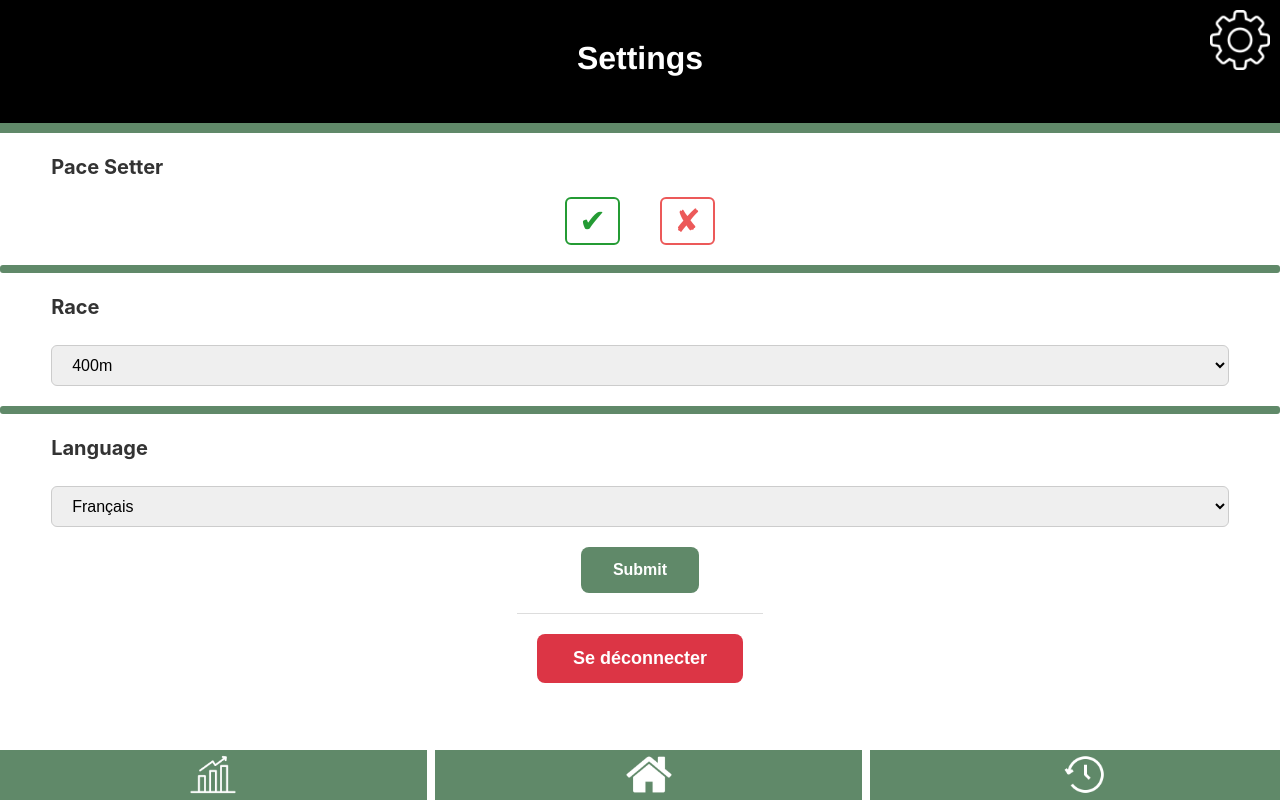
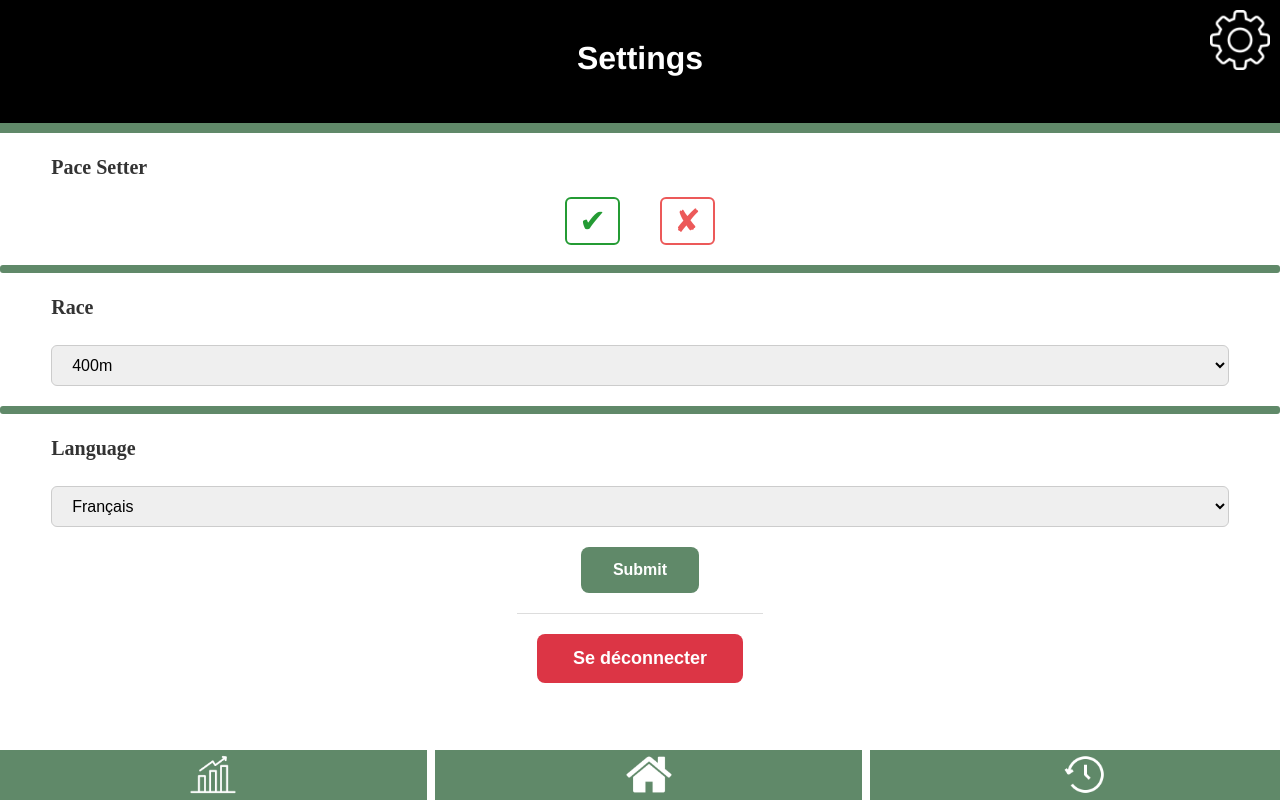
Before and after one commit to DanielHammouti/Projet-Application---Laser-RUN, a PHP site: page /src/html/settings_page.html in a window 1280 px wide. Run offline with PHP 8.4, Linux system fonts and the light colour scheme; some libraries are stand-ins or nearby versions.

Commit message:
page settings

```diff
--- a/src/css/style_settings.css
+++ b/src/css/style_settings.css
@@ -1,13 +1,12 @@
-/* === Général === */
+
 body, html {
   margin: 0;
   padding: 0;
-  font-family: "Inter", Arial, sans-serif;
+  font-family: "Montserrat";
   background-color: #f5f6f8;
   color: #222;
 }
 
-/* === Textes et titres === */
 .text {
   font-weight: 700;
   font-size: clamp(16px, 2vw, 20px);
@@ -21,7 +20,6 @@ h1, h2, h3 {
   color: #222;
 }
 
-/* === Sections === */
 .ligne-select {
   display: flex;
   flex-direction: column;
@@ -43,7 +41,7 @@ h1, h2, h3 {
   box-shadow: 0 0 0 2px rgba(96,137,105,0.2);
 }
 
-/* === Ligne Meneur === */
+
 .ligne-meneur {
   display: flex;
   justify-content: center;
@@ -52,7 +50,6 @@ h1, h2, h3 {
   margin: 20px 0;
 }
 
-/* === Radio custom === */
 .check {
   display: none;
 }
@@ -91,7 +88,6 @@ h1, h2, h3 {
   transform: scale(1.1);
 }
 
-/* === Bouton valider === */
 .center-page {
   display: flex;
   justify-content: center;
@@ -114,7 +110,6 @@ h1, h2, h3 {
   background-color: #4a6e56;
 }
 
-/* === Ligne de séparation === */
 .separation-line-settings {
   width: 100%;
   height: 8px;
@@ -123,7 +118,6 @@ h1, h2, h3 {
   border-radius: 3px;
 }
 
-/* === Bouton de déconnexion === */
 .settings-content {
   display: flex;
   justify-content: center;
```
